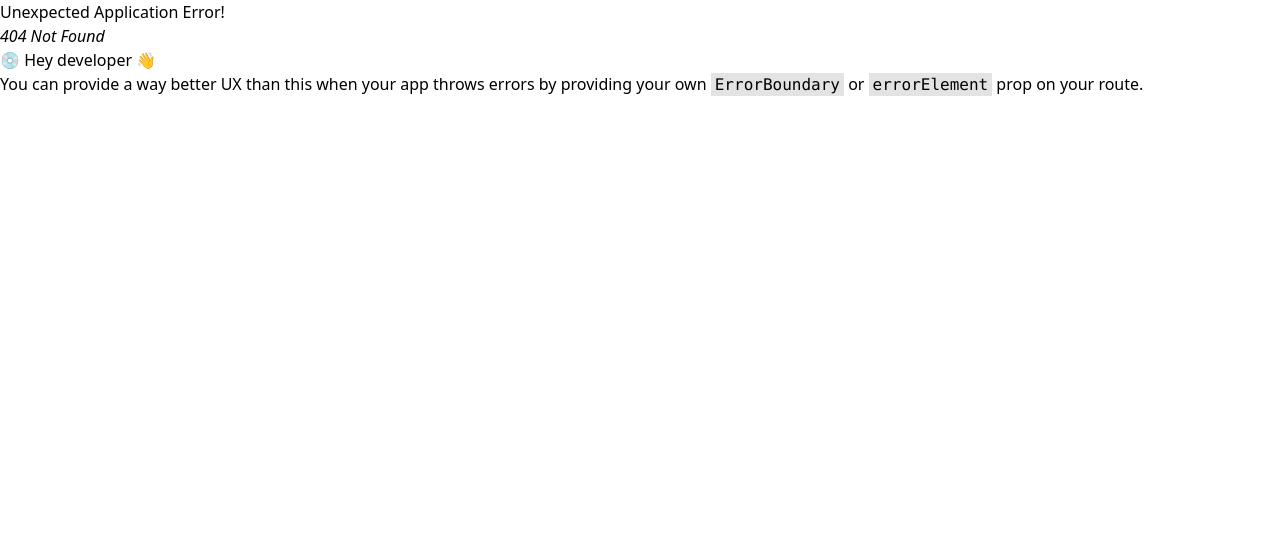
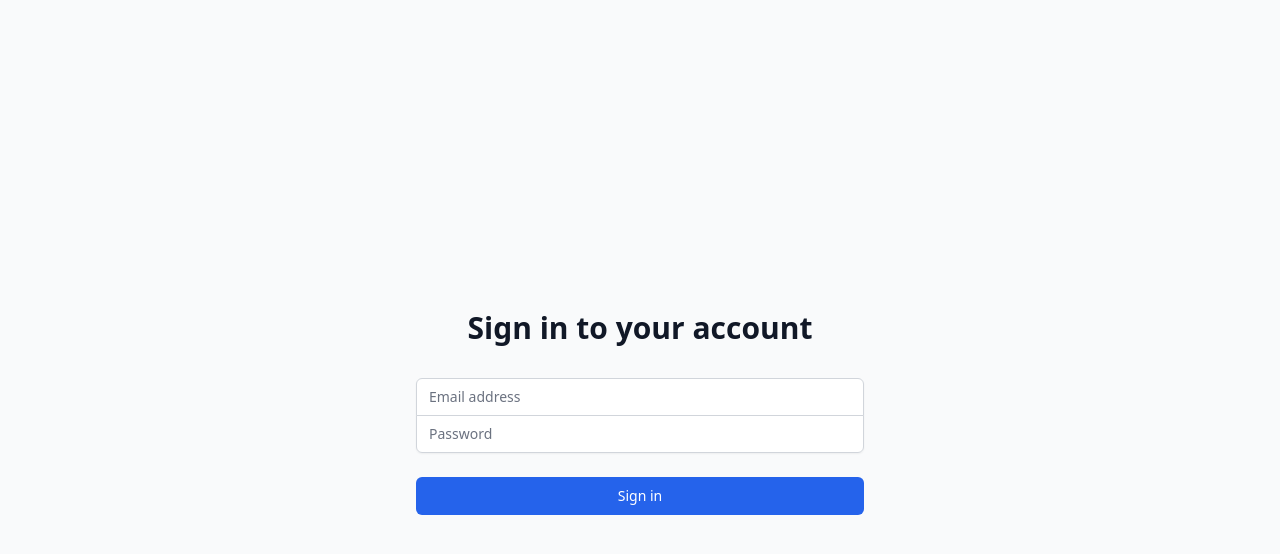
Before and after one commit to stilnar92/frontend-tutorial, a React (Vite) app: page /login in a window 1280 px wide. Before the commit this address had no page. Shown: the top 554 px of the page. Built offline with nearby package versions, Linux system fonts and the light colour scheme.

Commit message:
feat: complete authentication integration
- Add session management module
- Create login page and form
- Set up route protection with loaders
- Update router configuration
- Add authentication HOC
- Update documentation

```diff
--- a/src/app/router/index.jsx
+++ b/src/app/router/index.jsx
@@ -1,10 +1,37 @@
 import React from 'react'
-import { createBrowserRouter } from 'react-router-dom'
-import { HomePage } from '@/pages'
+import { createBrowserRouter, redirect } from 'react-router-dom'
+import { HomePage, LoginPage } from '@/pages'
+import { sessionApi } from '@/entities/session/api/sessionApi'
+
+// Auth check loader
+const authLoader = async () => {
+  try {
+    await sessionApi.check()
+    return null
+  } catch (error) {
+    return redirect('/login')
+  }
+}
+
+// Guest loader (for login page)
+const guestLoader = async () => {
+  try {
+    await sessionApi.check()
+    return redirect('/')
+  } catch (error) {
+    return null
+  }
+}
 
 export const router = createBrowserRouter([
   {
     path: '/',
     element: <HomePage />,
+    loader: authLoader
+  },
+  {
+    path: '/login',
+    element: <LoginPage />,
+    loader: guestLoader
   }
 ])
--- /dev/null
+++ b/src/entities/session/api/sessionApi.js
@@ -0,0 +1,39 @@
+// Mock user data
+const MOCK_USER = {
+  email: 'user@example.com',
+  password: 'password123'
+}
+
+export const sessionApi = {
+  // Mock login function
+  async login({ email, password }) {
+    // Simulate API delay
+    await new Promise(resolve => setTimeout(resolve, 500))
+
+    if (email === MOCK_USER.email && password === MOCK_USER.password) {
+      const token = 'mock-jwt-token'
+      localStorage.setItem('token', token)
+      return { token }
+    }
+
+    throw new Error('Invalid email or password')
+  },
+
+  // Check if user is authenticated
+  async check() {
+    // Simulate API delay
+    await new Promise(resolve => setTimeout(resolve, 200))
+
+    const token = localStorage.getItem('token')
+    if (!token) {
+      throw new Error('Unauthorized')
+    }
+
+    return true
+  },
+
+  // Logout function
+  async logout() {
+    localStorage.removeItem('token')
+  }
+}
--- /dev/null
+++ b/src/entities/session/hooks/useLoginForm.js
@@ -0,0 +1,40 @@
+import { useForm } from 'react-hook-form'
+import { zodResolver } from '@hookform/resolvers/zod'
+import { loginSchema } from '../model/schema'
+import { sessionApi } from '../api/sessionApi'
+import { useNavigate } from 'react-router-dom'
+
+export const useLoginForm = () => {
+  const navigate = useNavigate()
+  const {
+    register,
+    handleSubmit,
+    setError,
+    formState: { errors, isSubmitting }
+  } = useForm({
+    resolver: zodResolver(loginSchema),
+    defaultValues: {
+      email: '',
+      password: ''
+    }
+  })
+
+  const onSubmit = async (data) => {
+    try {
+      await sessionApi.login(data)
+      navigate('/')
+    } catch (error) {
+      setError('root', {
+        type: 'server',
+        message: error.message
+      })
+    }
+  }
+
+  return {
+    register,
+    handleSubmit: handleSubmit(onSubmit),
+    errors,
+    isSubmitting
+  }
+}
--- /dev/null
+++ b/src/entities/session/model/schema.js
@@ -0,0 +1,10 @@
+import { z } from 'zod'
+
+export const loginSchema = z.object({
+  email: z.string()
+    .email('Invalid email format')
+    .min(1, 'Email is required'),
+  password: z.string()
+    .min(6, 'Password must be at least 6 characters')
+    .max(50, 'Password is too long')
+})
--- a/src/pages/index.js
+++ b/src/pages/index.js
@@ -1 +1,2 @@
 export { HomePage } from './home/ui/HomePage'
+export { LoginPage } from './login/ui/LoginPage'
--- /dev/null
+++ b/src/pages/login/ui/LoginPage.jsx
@@ -0,0 +1,72 @@
+import React from 'react'
+import { useLoginForm } from '@/entities/session/hooks/useLoginForm'
+
+export const LoginPage = () => {
+  const { register, handleSubmit, errors, isSubmitting } = useLoginForm()
+
+  return (
+    <div className="min-h-screen flex items-center justify-center bg-gray-50 py-12 px-4 sm:px-6 lg:px-8">
+      <div className="max-w-md w-full space-y-8">
+        <div>
+          <h2 className="mt-6 text-center text-3xl font-extrabold text-gray-900">
+            Sign in to your account
+          </h2>
+        </div>
+        <form className="mt-8 space-y-6" onSubmit={handleSubmit}>
+          <div className="rounded-md shadow-sm -space-y-px">
+            <div>
+              <label htmlFor="email" className="sr-only">
+                Email address
+              </label>
+              <input
+                {...register('email')}
+                id="email"
+                type="email"
+                autoComplete="email"
+                className="appearance-none rounded-none relative block w-full px-3 py-2 border border-gray-300 placeholder-gray-500 text-gray-900 rounded-t-md focus:outline-none focus:ring-blue-500 focus:border-blue-500 focus:z-10 sm:text-sm"
+                placeholder="Email address"
+              />
+              {errors.email && (
+                <p className="mt-2 text-sm text-red-600">{errors.email.message}</p>
+              )}
+            </div>
+            <div>
+              <label htmlFor="password" className="sr-only">
+                Password
+              </label>
+              <input
+                {...register('password')}
+                id="password"
+                type="password"
+                autoComplete="current-password"
+                className="appearance-none rounded-none relative block w-full px-3 py-2 border border-gray-300 placeholder-gray-500 text-gray-900 rounded-b-md focus:outline-none focus:ring-blue-500 focus:border-blue-500 focus:z-10 sm:text-sm"
+                placeholder="Password"
+              />
+              {errors.password && (
+                <p className="mt-2 text-sm text-red-600">
+                  {errors.password.message}
+                </p>
+              )}
+            </div>
+          </div>
+
+          {errors.root && (
+            <div className="text-red-600 text-sm text-center">
+              {errors.root.message}
+            </div>
+          )}
+
+          <div>
+            <button
+              type="submit"
+              disabled={isSubmitting}
+              className="group relative w-full flex justify-center py-2 px-4 border border-transparent text-sm font-medium rounded-md text-white bg-blue-600 hover:bg-blue-700 focus:outline-none focus:ring-2 focus:ring-offset-2 focus:ring-blue-500 disabled:opacity-50 disabled:cursor-not-allowed"
+            >
+              {isSubmitting ? 'Signing in...' : 'Sign in'}
+            </button>
+          </div>
+        </form>
+      </div>
+    </div>
+  )
+}
```
Also changed, not shown: 1 other file (tests, documents, lock files or other folders).
